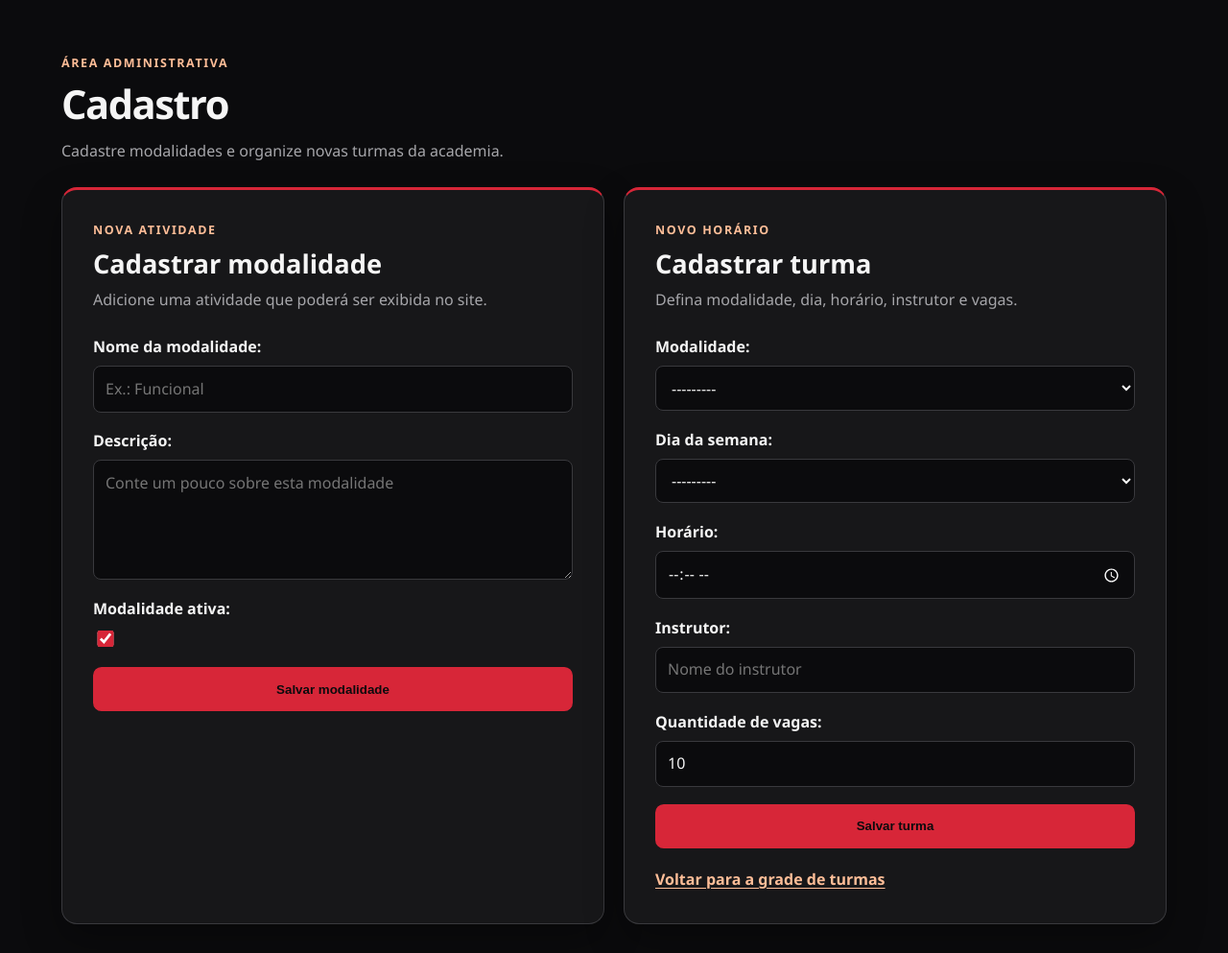
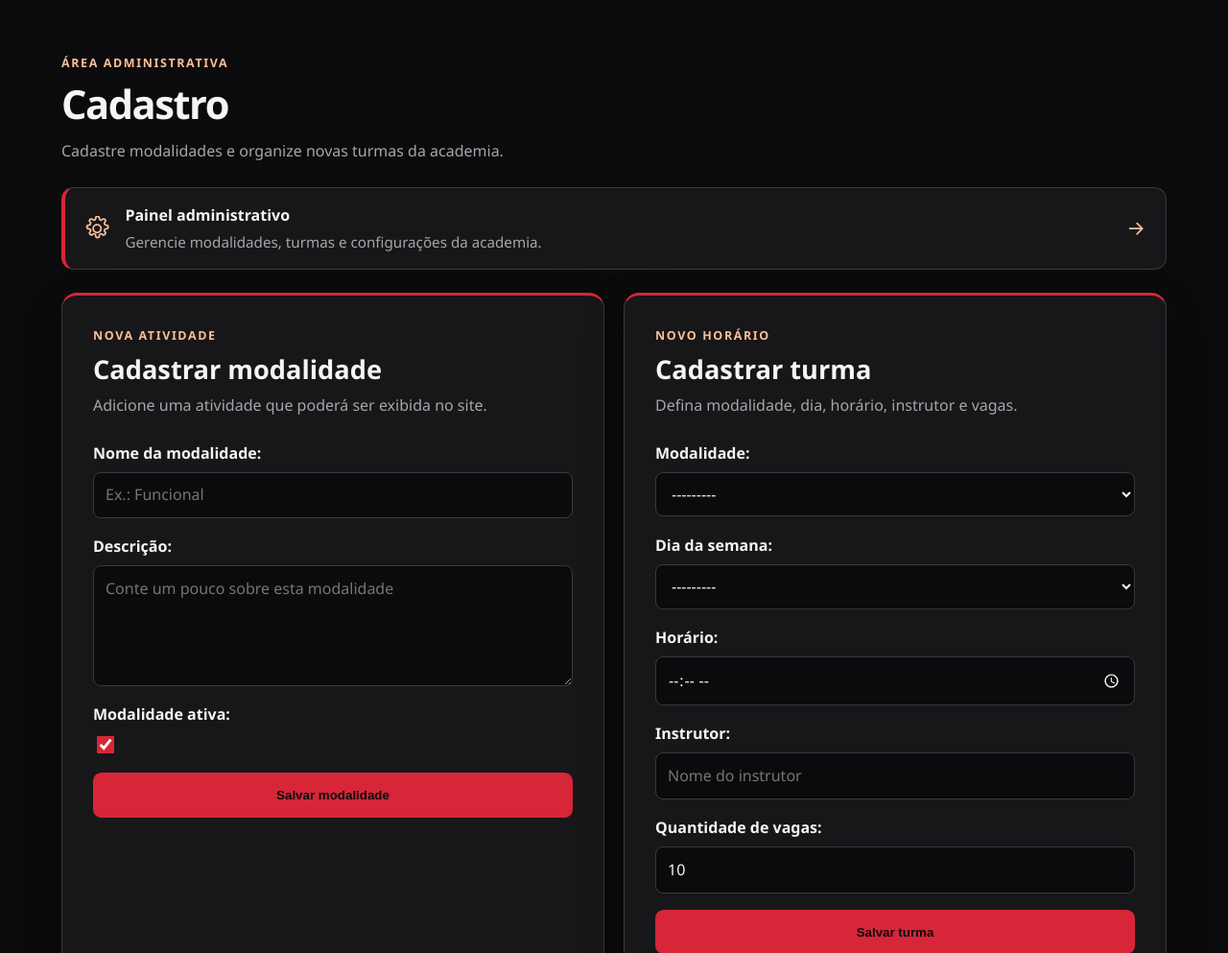
Before and after one commit to esdraspedrom-arch/ACADEMY, a Django app: page /cadastro/ in a window 1280 px wide. Shown: the part 96-1089 px from the top of the page at 96% size. Run offline with Django 5.2, Linux system fonts and the light colour scheme; a user stored in the database is signed in; data comes from the database, SQL or seed files in the repository; both versions use the stored data as it was after the commit.

Commit message:
ajustes
painel adm vindo de cadastro

```diff
--- a/AMOVE/static/AMOVE/css/style.css
+++ b/AMOVE/static/AMOVE/css/style.css
@@ -380,6 +380,76 @@ a:focus-visible,
 
 .registration-section {
     padding-top: 3.5rem;
+}
+
+.registration-section .registration-admin-link {
+    display: flex;
+    min-width: 0;
+    align-items: center;
+    gap: 1rem;
+    margin-bottom: 1.5rem;
+    padding: 1rem 1.25rem;
+    border: 1px solid var(--color-border);
+    border-left: 4px solid var(--color-accent);
+    border-radius: 0.8rem;
+    background: var(--color-surface);
+    color: var(--color-text);
+    text-decoration: none;
+    transition: border-color 160ms ease, box-shadow 160ms ease, transform 160ms ease;
+}
+
+.registration-section .registration-admin-link:hover {
+    transform: translateY(-2px);
+    border-color: var(--color-accent);
+    box-shadow: 0 0.5rem 1.5rem rgb(215 38 56 / 18%);
+}
+
+.registration-section .registration-admin-link:focus-visible {
+    outline: 3px solid var(--color-highlight);
+    outline-offset: 4px;
+}
+
+.registration-section .registration-admin-icon {
+    width: 1.65rem;
+    height: 1.65rem;
+    flex: 0 0 auto;
+    fill: none;
+    stroke: var(--color-highlight);
+    stroke-linecap: round;
+    stroke-linejoin: round;
+    stroke-width: 1.6;
+}
+
+.registration-section .registration-admin-copy {
+    display: grid;
+    min-width: 0;
+    gap: 0.15rem;
+}
+
+.registration-section .registration-admin-title {
+    font-weight: 800;
+}
+
+.registration-section .registration-admin-description {
+    color: var(--color-muted);
+    font-size: 0.95rem;
+}
+
+.registration-section .registration-admin-arrow {
+    width: 1.4rem;
+    height: 1.4rem;
+    flex: 0 0 auto;
+    margin-left: auto;
+    fill: none;
+    stroke: var(--color-highlight);
+    stroke-linecap: round;
+    stroke-linejoin: round;
+    stroke-width: 1.8;
+    transition: transform 160ms ease;
+}
+
+.registration-section .registration-admin-link:hover .registration-admin-arrow {
+    transform: translateX(3px);
 }
 
 .registration-grid {
--- a/AMOVE/templates/AMOVE/cadastro.html
+++ b/AMOVE/templates/AMOVE/cadastro.html
@@ -11,6 +11,22 @@
                 Cadastre modalidades e organize novas turmas da academia.
             </p>
         </div>
+
+        {% if user.is_authenticated and user.is_staff %}
+            <a class="registration-admin-link" href="/admin/">
+                <svg class="registration-admin-icon" viewBox="0 0 24 24" aria-hidden="true" focusable="false">
+                    <path d="M12 8.25a3.75 3.75 0 1 0 0 7.5 3.75 3.75 0 0 0 0-7.5Z"></path>
+                    <path d="m19.4 15 .1.1a1.7 1.7 0 0 1-2.4 2.4l-.1-.1a1.7 1.7 0 0 0-2.9 1.2v.2a1.7 1.7 0 0 1-3.4 0v-.2a1.7 1.7 0 0 0-2.9-1.2l-.1.1a1.7 1.7 0 0 1-2.4-2.4l.1-.1a1.7 1.7 0 0 0-1.2-2.9H4a1.7 1.7 0 0 1 0-3.4h.2a1.7 1.7 0 0 0 1.2-2.9l-.1-.1a1.7 1.7 0 0 1 2.4-2.4l.1.1a1.7 1.7 0 0 0 2.9-1.2V2a1.7 1.7 0 0 1 3.4 0v.2a1.7 1.7 0 0 0 2.9 1.2l.1-.1a1.7 1.7 0 0 1 2.4 2.4l-.1.1a1.7 1.7 0 0 0 1.2 2.9h.2a1.7 1.7 0 0 1 0 3.4h-.2a1.7 1.7 0 0 0-1.2 2.9Z"></path>
+                </svg>
+                <span class="registration-admin-copy">
+                    <span class="registration-admin-title">Painel administrativo</span>
+                    <span class="registration-admin-description">Gerencie modalidades, turmas e configurações da academia.</span>
+                </span>
+                <svg class="registration-admin-arrow" viewBox="0 0 24 24" aria-hidden="true" focusable="false">
+                    <path d="M5 12h14m-6-6 6 6-6 6"></path>
+                </svg>
+            </a>
+        {% endif %}
 
         {% if messages %}
             <ul class="registration-messages" aria-live="polite">
```
Also changed, not shown: resposta.md (added, +30 -0 lines), db.sqlite3.
